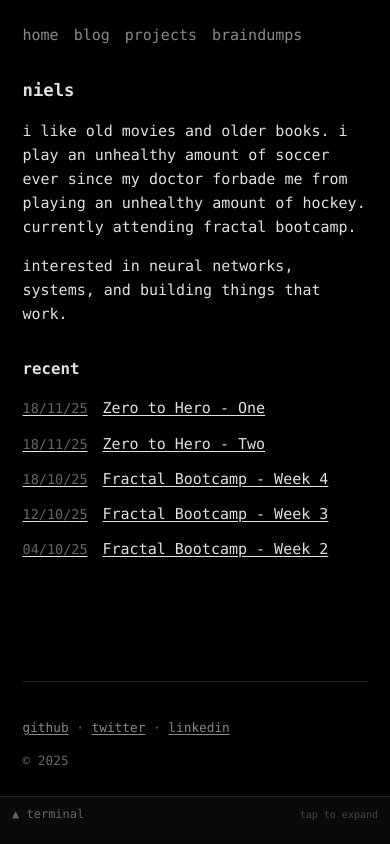
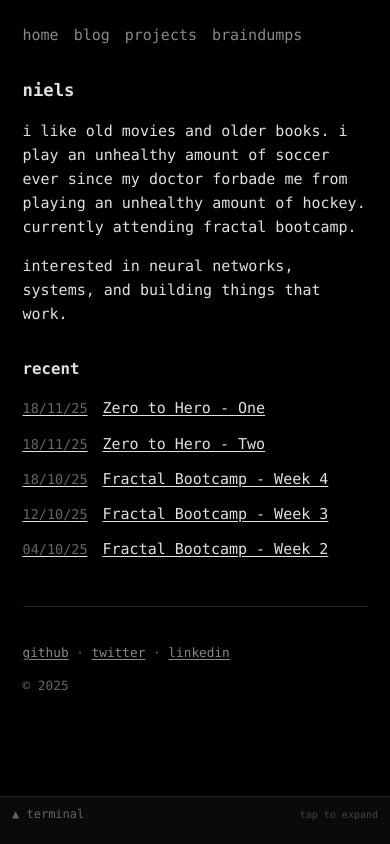
Before and after one commit to NielsdaWheelz/niels-lab, a Next.js app in the folder frontend/: page / in a window 390 px wide. Built offline with nearby package versions, Linux system fonts and the light colour scheme.

Commit message:
visible footer

```diff
--- a/frontend/src/app/globals.css
+++ b/frontend/src/app/globals.css
@@ -18,6 +18,7 @@ html {
 body {
   min-height: 100vh;
   padding: 1.5rem;
+  padding-bottom: 70px; /* space for collapsed mobile terminal */
   max-width: 720px;
   margin: 0 auto;
 }
@@ -26,6 +27,7 @@ body {
 @media (min-width: 640px) {
   body {
     padding: 2rem;
+    padding-bottom: 160px; /* space for desktop terminal */
   }
 }
 
@@ -298,14 +300,3 @@ footer a:hover {
 .loading-dot:nth-child(3) {
   animation-delay: 0.4s;
 }
-
-/* main content padding for terminal */
-main {
-  padding-bottom: 160px;
-}
-
-@media (max-width: 639px) {
-  main {
-    padding-bottom: 60px; /* smaller terminal on mobile */
-  }
-}
```
